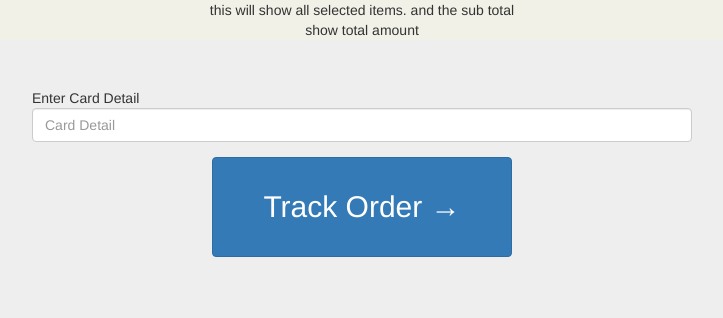
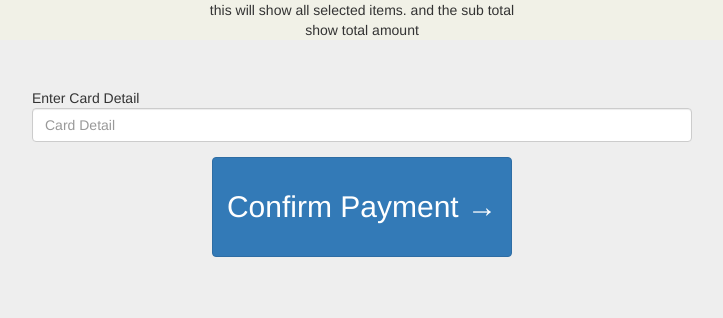
Before and after one commit to melkhun/food-delivery-to-hell, a PHP site: page /payment.php in a window 1280 px wide. Shown: the top 318 px of the page, without its empty margins (278-1001 px from the left). Run offline with PHP 8.4, Linux system fonts and the light colour scheme; some libraries are stand-ins or nearby versions.

Commit message:
minor edits

```diff
--- a/list-view.php
+++ b/list-view.php
@@ -1,4 +1,5 @@
 <html>
+<title>G5T1-Restaurant</title>
 <body>
     <center>
 
@@ -7,7 +8,7 @@
     <form id="Pay" class="form" action="payment.php" method="post">
         <table id="booksTable" class='table table-striped' style="font-size:40px" id='book-list' border='1'>
             <tr>
-                <th>Itam</th>
+                <th>Item</th>
                 <th>Price</th>
                 <th>Discription</th>
                 <th>Quantity</th>
@@ -28,7 +29,7 @@
                     "<td>" + bookList[i].food_name + "</td>" +
                     "<td>" + bookList[i].food_price + "</td>" +
                     "<td>" + bookList[i].food_description + "</td>" +
-                    "<td>" +
+                    '<td> <input type="text" name="Quantity[]" placeholder="Quantity"></td>'
 
 
                 rows += "<tr>" + eachRow + "</tr>";
--- a/loggin-view.html
+++ b/loggin-view.html
@@ -1,8 +1,8 @@
 <!DOCTYPE html>
 <html lang="en">
+        <title>G5T1-Restaurant</title>
+<head>
 
-<head>
-    <title>Central Medical Center</title>
     <!-- HEAD
           This is where you put your jQuery, Bootstrap JS library imports
         -->
--- a/payment.php
+++ b/payment.php
@@ -1,5 +1,6 @@
 <html>
     <head>
+    <title>G5T1-Restaurant</title>
 
         <!-- HEAD
             This is where you put your jQuery, Bootstrap JS library imports
@@ -18,13 +19,13 @@
         <div class="container">
             <div class="row">
                 <div class="jumbotron align-items-center justify-content-center col-md-offset-2 col-md-8">
-                    <form role="form" id="Track" class="form" action="track.php" method="post">
+                    <form role="form" id="Track" class="form" action="add-order.php" method="post">
                         <div class="form-group">
                             Enter Card Detail
                             <input class="form-control" type="text" name="Username" placeholder="Card Detail">
                         </div>
                         <center>
-                            <button name="Track" type="submit" class="btn btn-primary center-block" style="font-size : 30px; height: 100px; width:300px">Track Order &rarr; </button>
+                            <button name="Track" type="submit" class="btn btn-primary center-block" style="font-size : 30px; height: 100px; width:300px">Confirm Payment &rarr; </button>
                         </center>
                     </form>
 
--- a/track.php
+++ b/track.php
@@ -1,4 +1,4 @@
 <!-- this will use google matrix api to ge thte location and give the distance to the customer -->
 <?php
-    echo "your driver will reach " + $time + " minutes.";
+    echo "your driver will reach in 20min";
 ?>
```
Also changed, not shown: add-order.php (added, +8 -0 lines).
